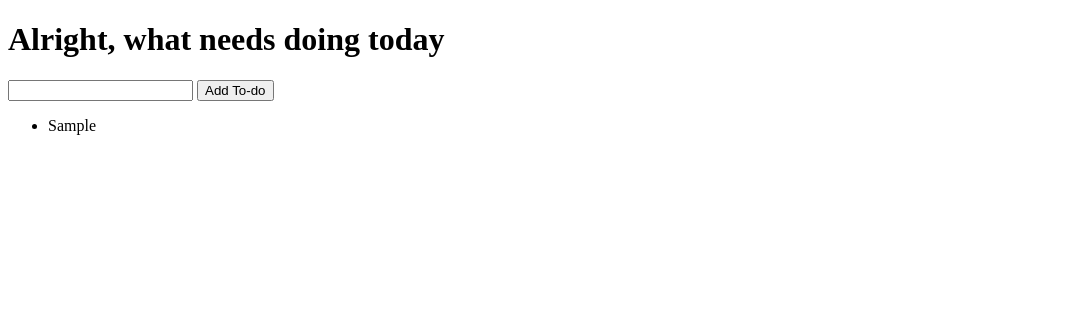
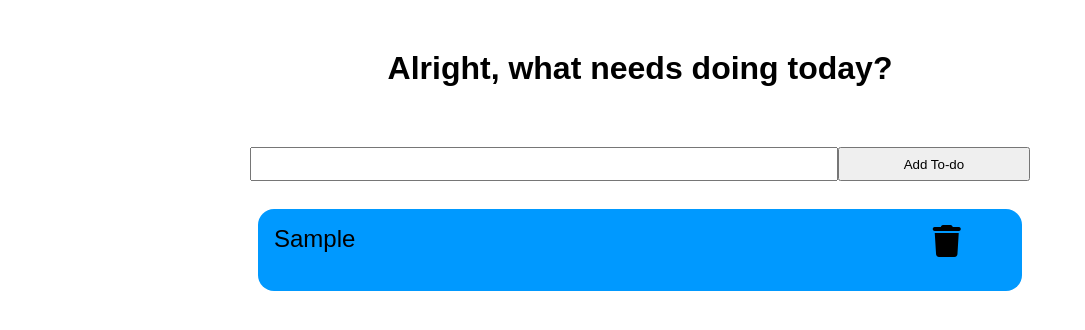
Before and after one commit to alexanderono123/to-do-list, a plain HTML site: page index.html in a window 1280 px wide. Both pictures are taken after typing "Sample" into the empty fields and a click on the button "Add To-do". Shown: the whole page, without its empty margins (0-1085 px from the left). Drawn offline with Linux system fonts and the light colour scheme.

Commit message:
Updated app to basic function
Made html slightly more semantic, used css to make app prettier, implemented removeTodo and toggleTodo

```diff
--- a/index.html
+++ b/index.html
@@ -4,16 +4,31 @@
     <meta charset="UTF-8">
     <meta http-equiv="X-UA-Compatible" content="IE=edge">
     <meta name="viewport" content="width=device-width, initial-scale=1.0">
+    <link rel="stylesheet" href="style.css">
+    <script src="https://kit.fontawesome.com/c3c53b5f30.js" crossorigin="anonymous"></script>
     <title>Document</title>
 
 </head>
 <body>
-    <h1>Alright, what needs doing today</h1>
+    <header>
+        <h1>Alright, what needs doing today?</h1>
+    </header>
     <article>
         <input autocomplete="off" type="text" id="todo">
-        <button onclick="addTodo()" value="Add to-do">Add To-do</button>
-        <ul id="list"></ul>
+        <button onclick="addTodo(this)" value="Add to-do">Add To-do</button>
     </article>
+    <section>
+        <ul id="list">
+            <!--
+            <li class="todo-unfinished" onclick="toggleTodo(this)"><p>Wrestle with Jimmy, something is bubbling... Ready to blow. Say it ain't so!</p>
+                <a href="#!" onclick="removeTodo(this.parentElement)">
+                    <i class="fas fa-trash fa-2x"></i>
+                </a>
+            </li>
+            -->
+        </ul>
+    </section>
+
     <script src="todo.js"></script>
 
     <!--
--- a/todo.js
+++ b/todo.js
@@ -13,9 +13,26 @@ function addTodo(){
 
     if(to_do_string) {
         let ul = document.getElementById("list");
+
         let li = document.createElement("li");
-        li.appendChild(document.createTextNode(to_do_string));
+        li.className = "todo-unfinished";
+        li.setAttribute('onclick', "toggleTodo(this)");
+
+        let a = document.createElement('a');
+        a.setAttribute('onclick', "removeTodo(this.parentElement)");
+        a.setAttribute('href', "#!");
+
+        let i = document.createElement('i');
+        i.className = "fas fa-trash fa-2x";
+
+        let p = document.createElement('p');
+        p.innerText = to_do_string;
+
+        li.appendChild(p);
+        li.appendChild(a);
+        a.appendChild(i);
         ul.appendChild(li);
+
         document.getElementById("todo").value = "";
     } else {
         console.log("Null input");
@@ -24,4 +41,19 @@ function addTodo(){
     return;
 }
 
-// TODO make removeTodo(), toggleTodo(), exportTodos() <-- ?
+function removeTodo(e){
+    let parent = e;
+    console.log(e);
+    parent.parentNode.removeChild(parent);
+    console.log('removed');
+}
+
+function toggleTodo(e){
+    console.log(e);
+    if(e.className == "todo-unfinished"){
+        e.className = "todo-finished";
+    } else {
+        e.className = "todo-unfinished";
+    }
+
+}
```
